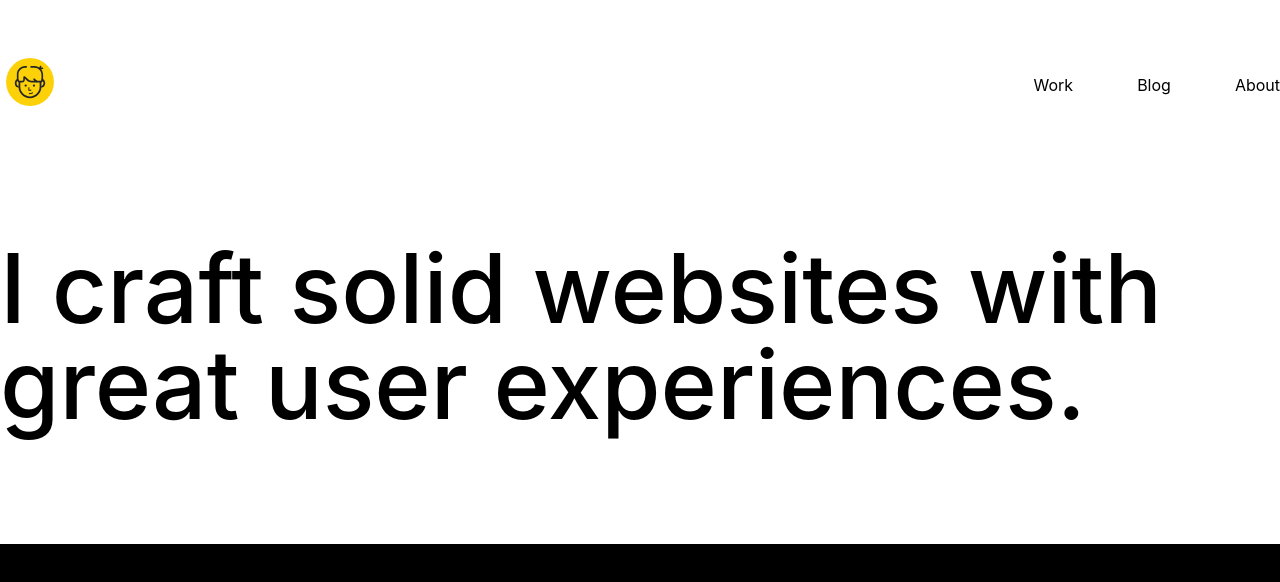
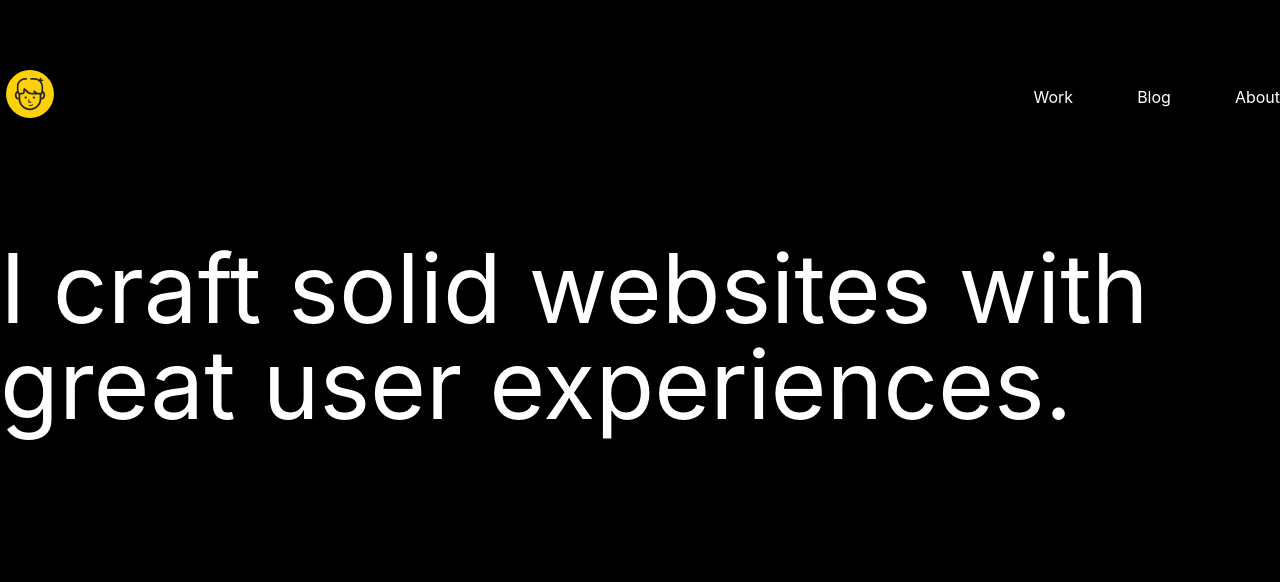
Before and after one commit to Johnmojo/johnnychai.com, a Next.js app: page / in a window 1280 px wide. Shown: the top 582 px of the page. Built offline with nearby package versions, Linux system fonts and the light colour scheme.

Commit message:
fix: header animation

```diff
--- a/components/Content/Hero.tsx
+++ b/components/Content/Hero.tsx
@@ -6,8 +6,12 @@ interface Props {
 
 const Hero: NextPage<Props> = ({ title }) => {
   return (
-    <section className="mx-auto max-w-screen-xl pt-60 pb-28">
-      <h1 className="text-8xl font-medium">{title}</h1>
+    <section className="bg-white pt-60 pb-40 transition-all duration-500 ease-in-out dark:bg-black">
+      <div className="mx-auto max-w-screen-xl">
+        <h1 className="text-8xl text-black transition-all duration-500 ease-in-out dark:text-white">
+          {title}
+        </h1>
+      </div>
     </section>
   );
 };
--- a/components/Layout/Header.tsx
+++ b/components/Layout/Header.tsx
@@ -5,17 +5,19 @@ import { NextPage } from "next";
 interface Props {
   scroll: Boolean;
   edge: Boolean;
+  transparent: Boolean;
 }
 
-const Header: NextPage<Props> = ({ scroll, edge }) => {
+const Header: NextPage<Props> = ({ scroll, edge, transparent }) => {
   return (
     <header>
       <div
-        className={`header-desktop fixed w-full bg-white py-5 transition duration-500 ease-in-out  ${
-          scroll && "-translate-y-full"
-        } ${edge && "translate-y-8 bg-transparent"}`}
+        className={`fixed w-full transition-all duration-100 ease-out ${
+          scroll && "-translate-y-full transition-all"
+        } ${transparent ? "bg-transparent pt-16 pb-5" : "bg-white pt-5 pb-5"}
+        `}
       >
-        <div className="mx-auto flex max-w-screen-xl items-center justify-between">
+        <div className="flex items-center justify-between max-w-screen-xl mx-auto">
           <div className="cursor-pointer">
             <Link href="/">
               <a>
@@ -30,17 +32,17 @@ const Header: NextPage<Props> = ({ scroll, edge }) => {
           </div>
           <nav>
             <ul>
-              <li className="ml-16 inline-block">
+              <li className="inline-block ml-16 text-black dark:text-white">
                 <Link href="/work">
                   <a>Work</a>
                 </Link>
               </li>
-              <li className="ml-16 inline-block">
+              <li className="inline-block ml-16 text-black dark:text-white">
                 <Link href="/blog">
                   <a>Blog</a>
                 </Link>
               </li>
-              <li className="ml-16 inline-block">
+              <li className="inline-block ml-16 text-black dark:text-white">
                 <Link href="/about">
                   <a>About</a>
                 </Link>
@@ -49,7 +51,7 @@ const Header: NextPage<Props> = ({ scroll, edge }) => {
           </nav>
         </div>
       </div>
-      <div className="header-mobile hidden"></div>
+      <div className="hidden header-mobile"></div>
     </header>
   );
 };
--- a/components/Layout/Template.tsx
+++ b/components/Layout/Template.tsx
@@ -1,40 +1,45 @@
-import Head from "next/head";
 import Header from "./Header";
 import Footer from "./Footer";
+import { NextPage } from "next";
 import { useState, useEffect } from "react";
 
-const Template = (props) => {
-  const [theme, setTheme] = useState(true);
+interface Props {
+  children: string;
+}
 
-  const { children, ...customMeta } = props;
-
-  const meta = {
-    title: "Johnny Chai | Front End Developer",
-    description: "Johnny Chai's personal website",
-    type: "website",
-    ...customMeta
-  };
-
+const Template: NextPage<Props> = ({ children, pageClass, title }) => {
   const [scroll, setScroll] = useState(false);
   const [edge, setEdge] = useState(true);
+  const [transparent, setTransparent] = useState(true);
+  const [darkMode, setDarkMode] = useState(true);
 
   let oldScrollY: number = 0;
 
   const handleScroll = () => {
-    // Detect if scrolling reached top edge
+    // Reach edge
     if (window.scrollY === 0) {
       setEdge(true);
-      setScroll(false);
+      // setDarkMode(true);
     } else {
+      // setDarkMode(false);
       setEdge(false);
-      setScroll(true);
     }
 
-    // Detect which scrolling direction
-    if (window.scrollY > oldScrollY) {
-      setScroll(true);
+    // Initiate transparent when nearing edge
+    if (window.scrollY > 100) {
+      setTransparent(false);
     } else {
-      setScroll(false);
+      console.log("yes");
+      setTransparent(true);
+    }
+
+    // Scrolling direction
+    if (window.scrollY > oldScrollY && window.scrollY > 0) {
+      // Scroll down
+      setScroll(true); // Show header
+    } else {
+      // Scroll up
+      setScroll(false); // Hide header
     }
     oldScrollY = window.scrollY;
   };
@@ -48,21 +53,11 @@ const Template = (props) => {
   }, []);
 
   return (
-    <>
-      <Head>
-        <title>{meta.title}</title>
-        <meta content={meta.description} name="description" />
-        <meta property="og:type" content={meta.type} />
-        <meta property="og:site_name" content="Johnny Chai" />
-        <meta property="og:description" content={meta.description} />
-        <meta property="og:title" content={meta.title} />
-      </Head>
-      <>
-        <Header scroll={scroll} edge={edge} />
-        <main>{children}</main>
-        <Footer />
-      </>
-    </>
+    <div className={`${edge && "dark"}`}>
+      <Header scroll={scroll} edge={edge} transparent={transparent} />
+      <main>{children}</main>
+      <Footer />
+    </div>
   );
 };
 
--- a/pages/_app.tsx
+++ b/pages/_app.tsx
@@ -1,8 +1,14 @@
 import "../styles/globals.css";
 import type { AppProps } from "next/app";
+import Template from "../components/Layout/Template";
 
-function MyApp({ Component, pageProps }: AppProps) {
-  return <Component {...pageProps} />;
+function App({ Component, pageProps }: AppProps) {
+  console.log(pageProps);
+  return (
+    <Template pageClass={Component.pageClass} title="Johnny Chai | Dev">
+      <Component {...pageProps} />
+    </Template>
+  );
 }
 
-export default MyApp;
+export default App;
--- a/pages/index.tsx
+++ b/pages/index.tsx
@@ -1,80 +1,74 @@
 import { NextPage, GetStaticProps } from "next";
-import Template from "../components/Layout/Template";
 import Hero from "../components/Content/Hero";
 import Slideshow from "../components/Content/Slideshow";
 
 const Home: NextPage = () => {
-  // Grab darkmode context
-
   return (
-    <Template title="Johnny Chai - Home">
     <div>
       <Hero title="I craft solid websites with great user experiences." />
       <Slideshow />
       <h1 className="text-4xl">
-          Lorem ipsum dolor sit amet, consectetur adipiscing elit, sed do
-          eiusmod tempor incididunt ut labore et dolore magna aliqua. Orci
-          sagittis eu volutpat odio facilisis mauris. Blandit cursus risus at
-          ultrices mi. Mauris in aliquam sem fringilla ut morbi tincidunt.
-          Ultricies mi eget mauris pharetra et ultrices neque ornare. Interdum
-          consectetur libero id faucibus nisl tincidunt. Sed faucibus turpis in
-          eu mi bibendum. Viverra adipiscing at in tellus integer. Non nisi est
-          sit amet facilisis magna etiam. Malesuada pellentesque elit eget
-          gravida cum sociis. In metus vulputate eu scelerisque felis imperdiet
-          proin fermentum. Vitae semper quis lectus nulla. Mi proin sed libero
-          enim sed faucibus turpis in. Facilisi morbi tempus iaculis urna id
-          volutpat lacus laoreet. Luctus accumsan tortor posuere ac ut. Velit
-          egestas dui id ornare arcu odio ut sem nulla. Egestas erat imperdiet
-          sed euismod. In massa tempor nec feugiat nisl pretium fusce id velit.
-          Cursus risus at ultrices mi tempus imperdiet nulla malesuada
-          pellentesque. Ullamcorper morbi tincidunt ornare massa eget egestas
-          purus viverra. Dignissim diam quis enim lobortis scelerisque fermentum
-          dui faucibus in. Eu sem integer vitae justo. Vel elit scelerisque
-          mauris pellentesque pulvinar pellentesque. Augue neque gravida in
-          fermentum et sollicitudin ac orci. Non quam lacus suspendisse faucibus
-          interdum posuere lorem ipsum dolor. Sagittis purus sit amet volutpat
-          consequat mauris nunc congue. Lacus sed turpis tincidunt id aliquet
-          risus. Vel pharetra vel turpis nunc eget. Eget aliquet nibh praesent
-          tristique magna sit. Mauris vitae ultricies leo integer malesuada nunc
-          vel. Blandit turpis cursus in hac habitasse platea dictumst quisque
-          sagittis. Tortor at risus viverra adipiscing at in tellus. Velit
-          aliquet sagittis id consectetur. Egestas congue quisque egestas diam.
-          Sit amet aliquam id diam maecenas ultricies mi eget. Viverra justo nec
-          ultrices dui sapien eget mi. Id diam vel quam elementum pulvinar etiam
-          non quam lacus. Praesent semper feugiat nibh sed pulvinar proin. Eget
-          duis at tellus at. Dictum non consectetur a erat nam at. Ac turpis
-          egestas integer eget aliquet nibh praesent. Cursus in hac habitasse
-          platea dictumst quisque sagittis. Sed vulputate mi sit amet mauris
-          commodo. Fusce id velit ut tortor pretium viverra. Odio pellentesque
-          diam volutpat commodo. Diam volutpat commodo sed egestas egestas. At
-          imperdiet dui accumsan sit amet nulla facilisi. In egestas erat
-          imperdiet sed euismod nisi porta. Non arcu risus quis varius quam
-          quisque id diam. Mi tempus imperdiet nulla malesuada pellentesque elit
-          eget. Erat imperdiet sed euismod nisi porta. Eget magna fermentum
-          iaculis eu non diam phasellus vestibulum. At lectus urna duis
-          convallis convallis tellus id. Arcu non odio euismod lacinia at quis
-          risus. Varius sit amet mattis vulputate enim. Ornare arcu odio ut sem
-          nulla pharetra diam. Ac feugiat sed lectus vestibulum mattis. Facilisi
-          morbi tempus iaculis urna id volutpat lacus laoreet non. Cras pulvinar
-          mattis nunc sed blandit libero. In hac habitasse platea dictumst
-          vestibulum rhoncus est pellentesque. Feugiat vivamus at augue eget
-          arcu dictum. Odio ut sem nulla pharetra. Purus sit amet volutpat
-          consequat mauris nunc. Magnis dis parturient montes nascetur
-          ridiculus. Nulla pharetra diam sit amet nisl suscipit adipiscing.
-          Vitae suscipit tellus mauris a diam maecenas sed. Dolor purus non enim
-          praesent elementum facilisis. Sit amet dictum sit amet justo. Molestie
-          ac feugiat sed lectus vestibulum mattis. Eleifend quam adipiscing
-          vitae proin sagittis. Diam donec adipiscing tristique risus nec
-          feugiat in fermentum. Pellentesque elit eget gravida cum sociis
-          natoque penatibus et. Non tellus orci ac auctor augue. Convallis
-          tellus id interdum velit laoreet. Id nibh tortor id aliquet lectus
-          proin nibh nisl. Massa tincidunt nunc pulvinar sapien et. Vulputate eu
-          scelerisque felis imperdiet proin fermentum leo vel. Metus aliquam
-          eleifend mi in nulla posuere. Fermentum leo vel orci porta non
-          pulvinar neque laoreet suspendisse.
+        Lorem ipsum dolor sit amet, consectetur adipiscing elit, sed do eiusmod
+        tempor incididunt ut labore et dolore magna aliqua. Orci sagittis eu
+        volutpat odio facilisis mauris. Blandit cursus risus at ultrices mi.
+        Mauris in aliquam sem fringilla ut morbi tincidunt. Ultricies mi eget
+        mauris pharetra et ultrices neque ornare. Interdum consectetur libero id
+        faucibus nisl tincidunt. Sed faucibus turpis in eu mi bibendum. Viverra
+        adipiscing at in tellus integer. Non nisi est sit amet facilisis magna
+        etiam. Malesuada pellentesque elit eget gravida cum sociis. In metus
+        vulputate eu scelerisque felis imperdiet proin fermentum. Vitae semper
+        quis lectus nulla. Mi proin sed libero enim sed faucibus turpis in.
+        Facilisi morbi tempus iaculis urna id volutpat lacus laoreet. Luctus
+        accumsan tortor posuere ac ut. Velit egestas dui id ornare arcu odio ut
+        sem nulla. Egestas erat imperdiet sed euismod. In massa tempor nec
+        feugiat nisl pretium fusce id velit. Cursus risus at ultrices mi tempus
+        imperdiet nulla malesuada pellentesque. Ullamcorper morbi tincidunt
+        ornare massa eget egestas purus viverra. Dignissim diam quis enim
+        lobortis scelerisque fermentum dui faucibus in. Eu sem integer vitae
+        justo. Vel elit scelerisque mauris pellentesque pulvinar pellentesque.
+        Augue neque gravida in fermentum et sollicitudin ac orci. Non quam lacus
+        suspendisse faucibus interdum posuere lorem ipsum dolor. Sagittis purus
+        sit amet volutpat consequat mauris nunc congue. Lacus sed turpis
+        tincidunt id aliquet risus. Vel pharetra vel turpis nunc eget. Eget
+        aliquet nibh praesent tristique magna sit. Mauris vitae ultricies leo
+        integer malesuada nunc vel. Blandit turpis cursus in hac habitasse
+        platea dictumst quisque sagittis. Tortor at risus viverra adipiscing at
+        in tellus. Velit aliquet sagittis id consectetur. Egestas congue quisque
+        egestas diam. Sit amet aliquam id diam maecenas ultricies mi eget.
+        Viverra justo nec ultrices dui sapien eget mi. Id diam vel quam
+        elementum pulvinar etiam non quam lacus. Praesent semper feugiat nibh
+        sed pulvinar proin. Eget duis at tellus at. Dictum non consectetur a
+        erat nam at. Ac turpis egestas integer eget aliquet nibh praesent.
+        Cursus in hac habitasse platea dictumst quisque sagittis. Sed vulputate
+        mi sit amet mauris commodo. Fusce id velit ut tortor pretium viverra.
+        Odio pellentesque diam volutpat commodo. Diam volutpat commodo sed
+        egestas egestas. At imperdiet dui accumsan sit amet nulla facilisi. In
+        egestas erat imperdiet sed euismod nisi porta. Non arcu risus quis
+        varius quam quisque id diam. Mi tempus imperdiet nulla malesuada
+        pellentesque elit eget. Erat imperdiet sed euismod nisi porta. Eget
+        magna fermentum iaculis eu non diam phasellus vestibulum. At lectus urna
+        duis convallis convallis tellus id. Arcu non odio euismod lacinia at
+        quis risus. Varius sit amet mattis vulputate enim. Ornare arcu odio ut
+        sem nulla pharetra diam. Ac feugiat sed lectus vestibulum mattis.
+        Facilisi morbi tempus iaculis urna id volutpat lacus laoreet non. Cras
+        pulvinar mattis nunc sed blandit libero. In hac habitasse platea
+        dictumst vestibulum rhoncus est pellentesque. Feugiat vivamus at augue
+        eget arcu dictum. Odio ut sem nulla pharetra. Purus sit amet volutpat
+        consequat mauris nunc. Magnis dis parturient montes nascetur ridiculus.
+        Nulla pharetra diam sit amet nisl suscipit adipiscing. Vitae suscipit
+        tellus mauris a diam maecenas sed. Dolor purus non enim praesent
+        elementum facilisis. Sit amet dictum sit amet justo. Molestie ac feugiat
+        sed lectus vestibulum mattis. Eleifend quam adipiscing vitae proin
+        sagittis. Diam donec adipiscing tristique risus nec feugiat in
+        fermentum. Pellentesque elit eget gravida cum sociis natoque penatibus
+        et. Non tellus orci ac auctor augue. Convallis tellus id interdum velit
+        laoreet. Id nibh tortor id aliquet lectus proin nibh nisl. Massa
+        tincidunt nunc pulvinar sapien et. Vulputate eu scelerisque felis
+        imperdiet proin fermentum leo vel. Metus aliquam eleifend mi in nulla
+        posuere. Fermentum leo vel orci porta non pulvinar neque laoreet
+        suspendisse.
       </h1>
     </div>
-    </Template>
   );
 };
 
```
Lines whose indentation alone changed are shown as unchanged.
